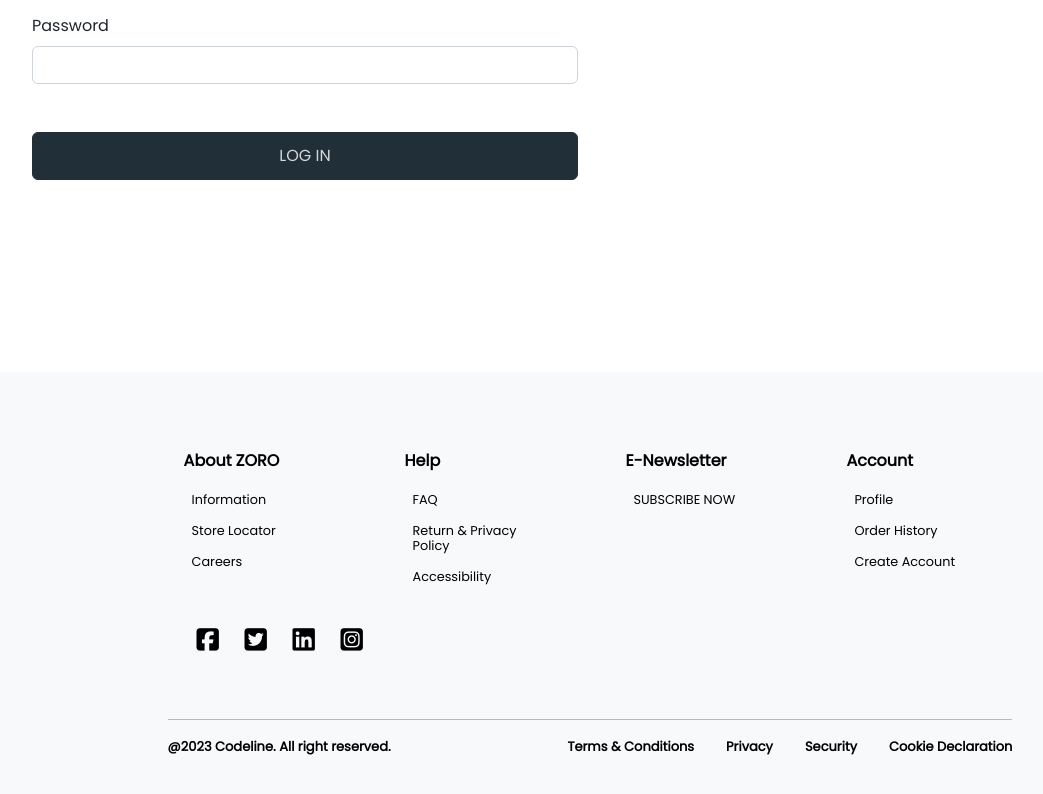
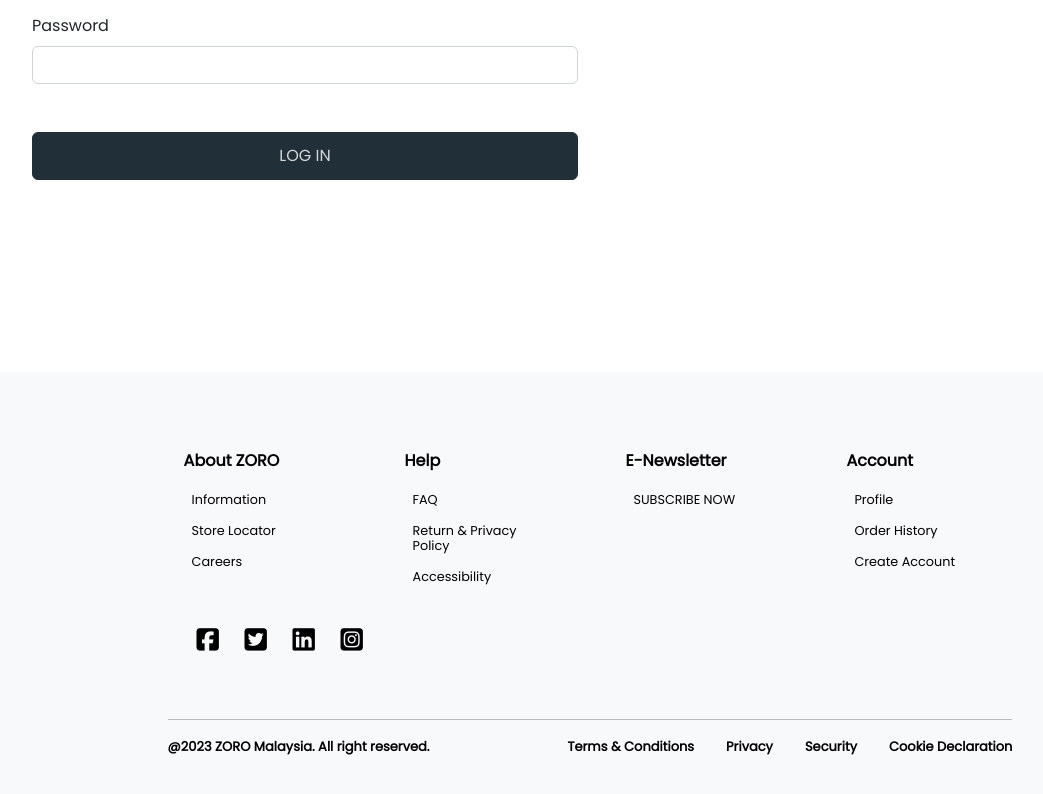
Before and after one commit to arifffitri/mern-ecommerce, a React (Create React App) app in the folder frontend/: page /signin in a window 1280 px wide. Shown: the part 498-1292 px from the top of the page, without its empty margins (50-1093 px from the left). Built offline with nearby package versions, Linux system fonts and the light colour scheme; no server answers.

Commit message:
footer change name

```diff
--- a/frontend/src/screens/FooterSection.js
+++ b/frontend/src/screens/FooterSection.js
@@ -69,7 +69,7 @@
 
         <div className="sb__footer-below">
           <div className="sb__footer-copyright">
-            <p>@{new Date().getFullYear()} Codeline. All right reserved.</p>
+            <p>@{new Date().getFullYear()} ZORO Malaysia. All right reserved.</p>
           </div>
           <div className="sb__footer-below-links">
             <a href="/terms">
```
